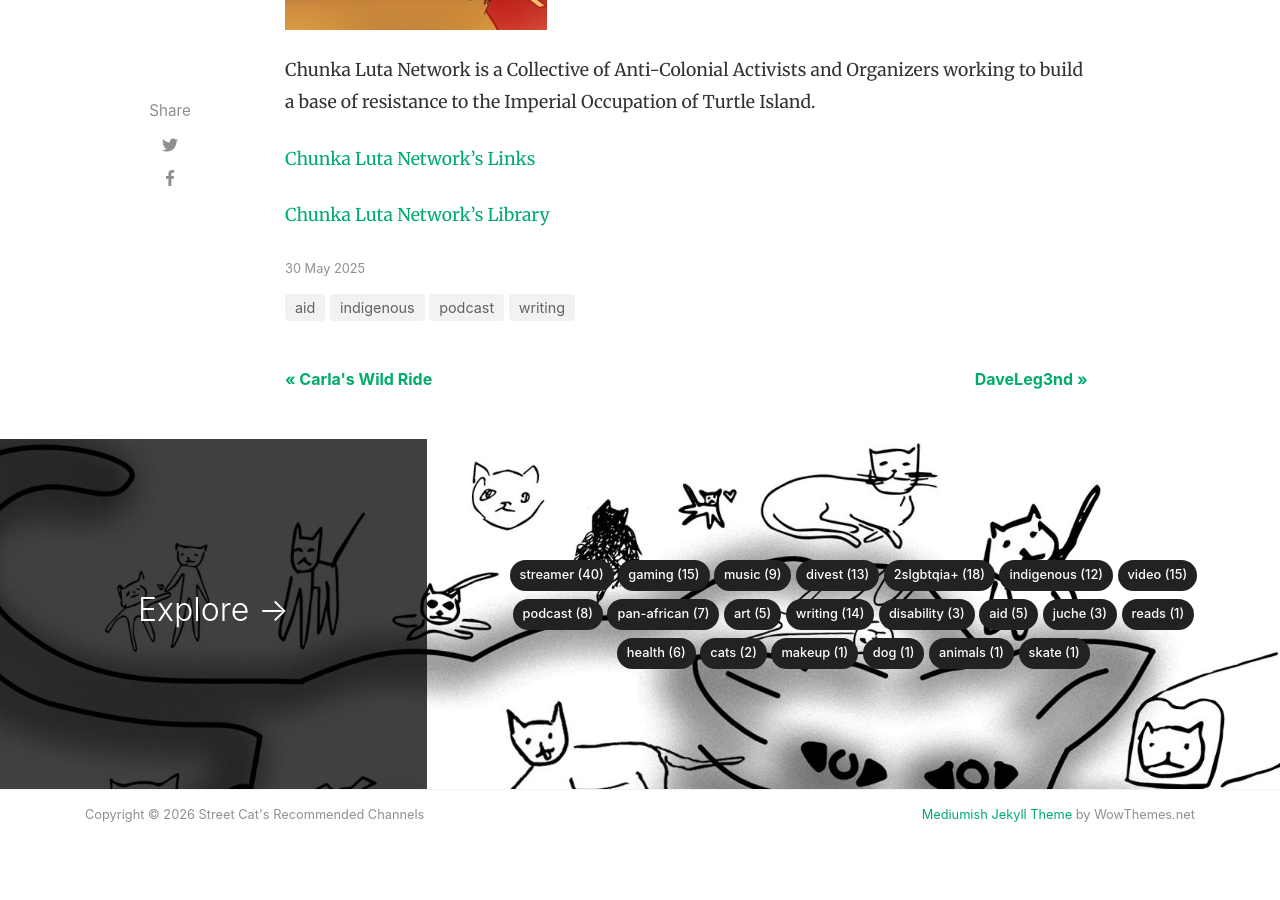
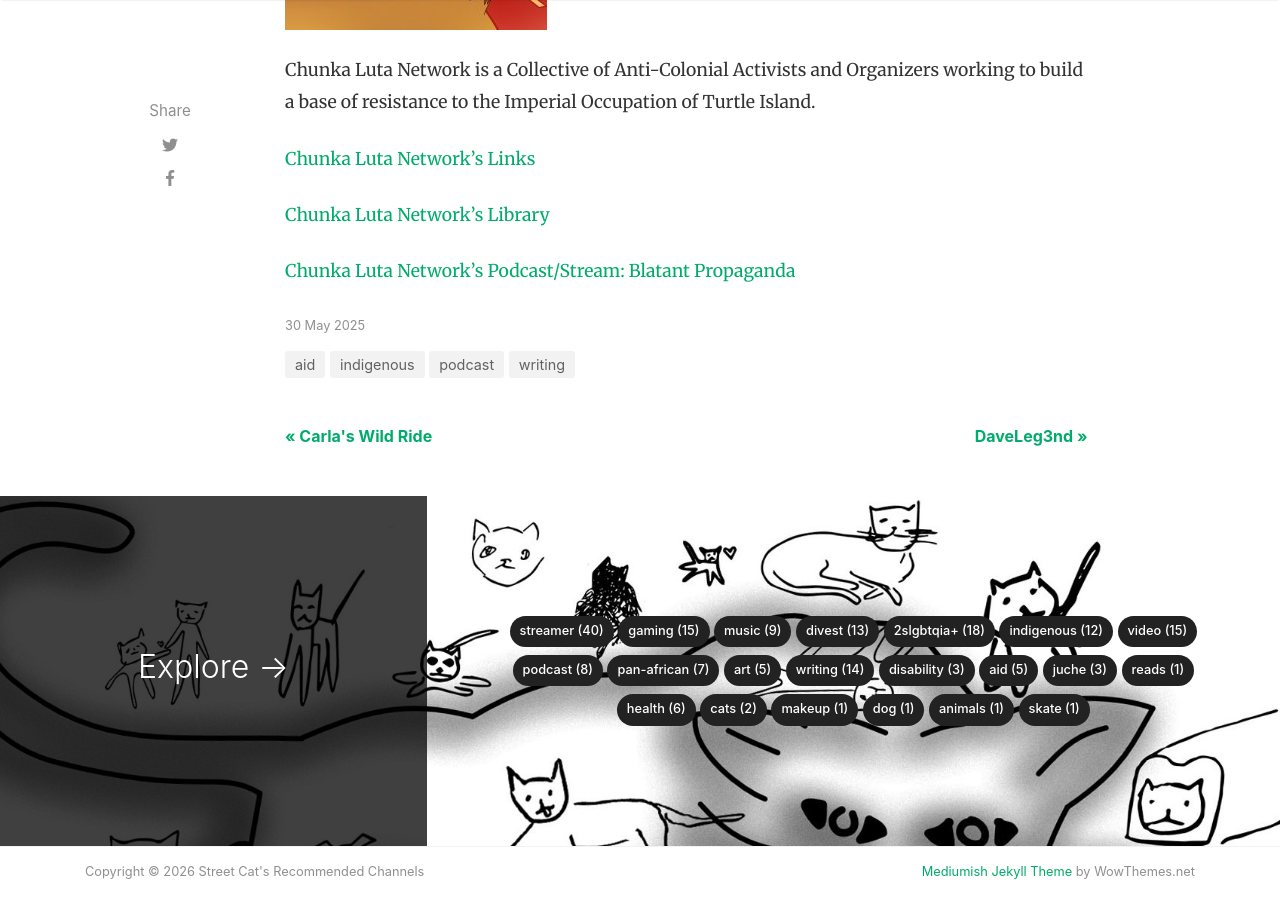
Before and after one commit to StreetCatLove/recs, a Jekyll site: the page built from _posts/2025-05-30-cln.md, in a window 1280 px wide and 900 px high, scrolled down 647 px. Built offline with Jekyll 4.4.1, drawn with Linux system fonts in a browser that asks for light colours; nearby versions of some CDN libraries; comment, search, counter and statistics services are not loaded.

Commit message:
Update 2025-05-30-cln.md
Added platform and live fields for Twitch streaming.

```diff
--- a/_posts/2025-05-30-cln.md
+++ b/_posts/2025-05-30-cln.md
@@ -7,8 +7,8 @@
 featured: false
 hidden: false
 comments: false
-platform:
-live:
+platform: twitch
+live: blatant_propaganda
 ---
 
 Chunka Luta Network is a Collective of Anti-Colonial Activists and Organizers working to build a base of resistance to the Imperial Occupation of Turtle Island.
@@ -16,3 +16,5 @@
 <a href="https://linktr.ee/chunkalutanetwork">Chunka Luta Network's Links</a>
 
 <a href="https://mega.nz/folder/cuMwjRyK#eDPayQSdYFwaCh9qr8zzPw">Chunka Luta Network's Library</a>
+
+<a href="https://www.twitch.tv/blatant_propaganda">Chunka Luta Network's Podcast/Stream: Blatant Propaganda</a>
```
